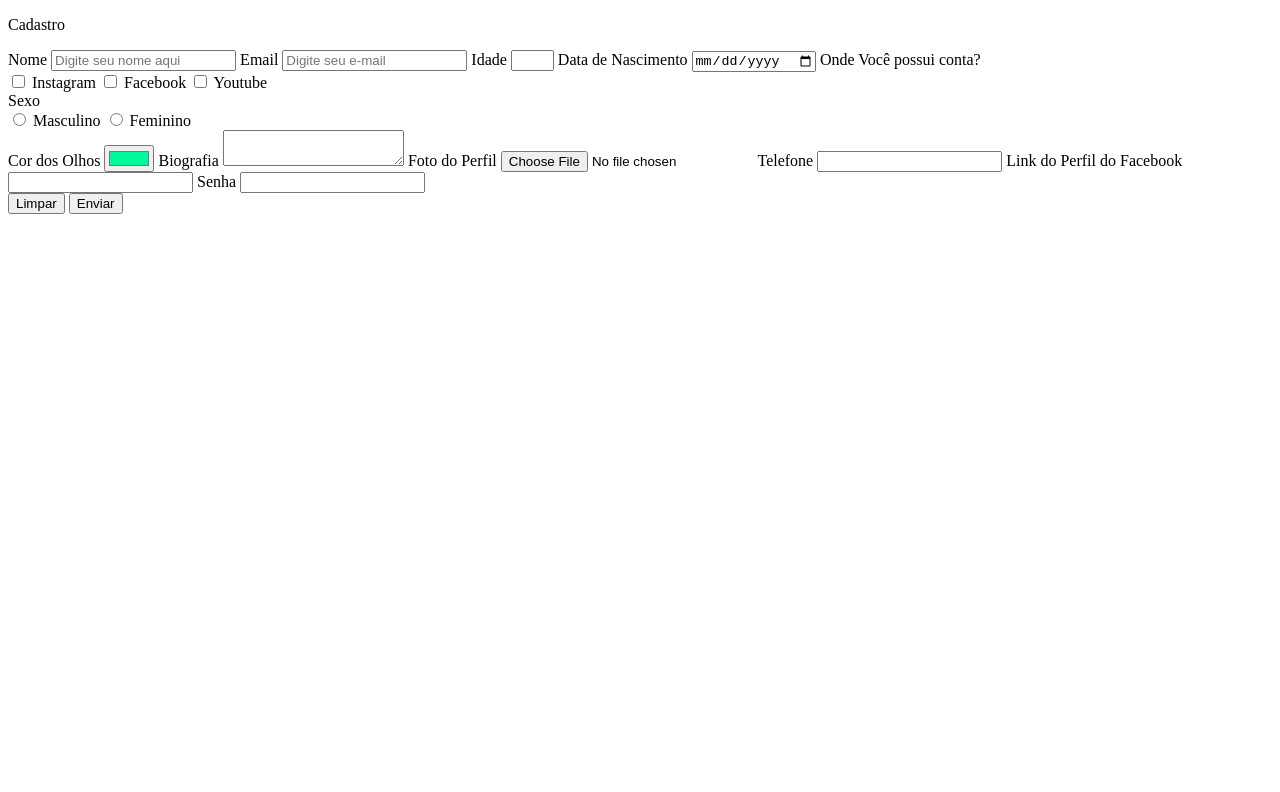
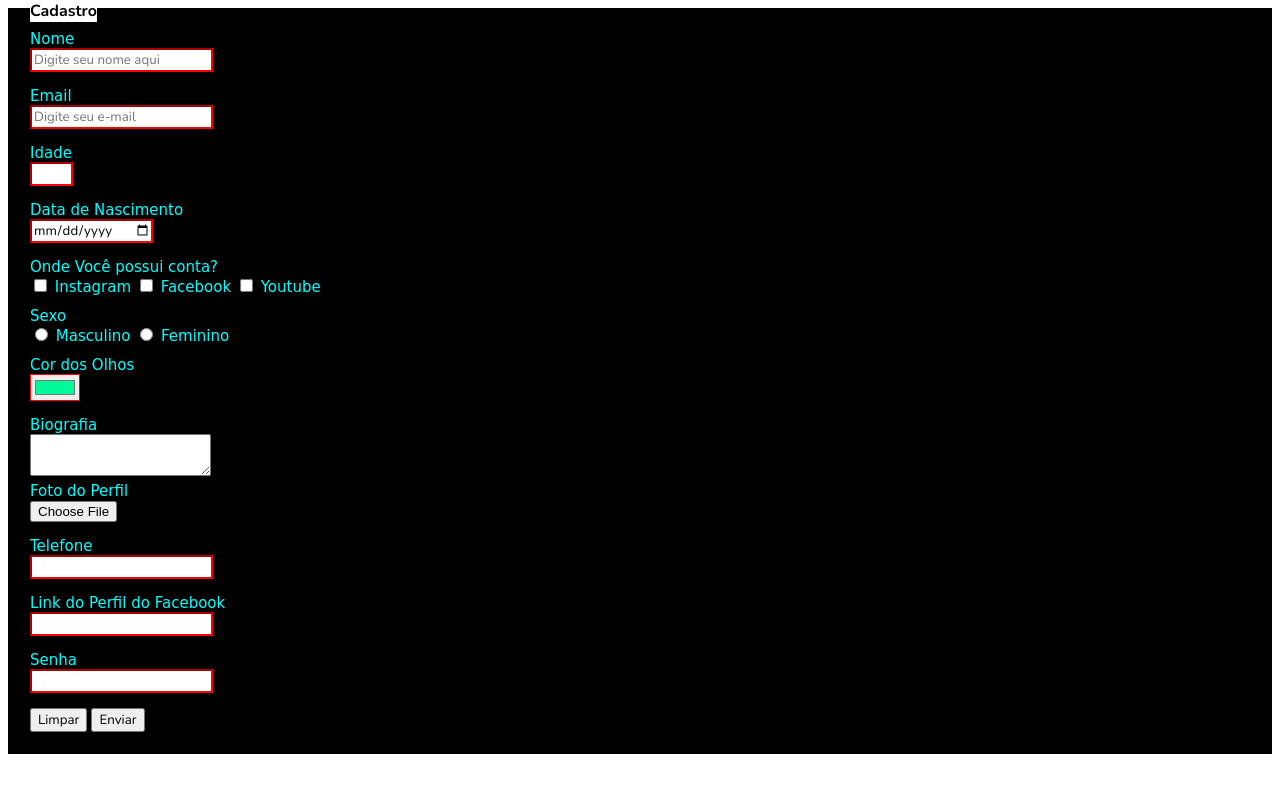
Before and after one commit to MarioPN/Collored-Formulary, a plain HTML site: page index.html in a window 1280 px wide. Drawn offline with nearby package versions, Linux system fonts and the light colour scheme.

Commit message:
fix the problem whith the link reference

```diff
--- a/index.html
+++ b/index.html
@@ -5,7 +5,7 @@
     <meta charset="UTF-8">
     <meta http-equiv="X-UA-Compatible" content="IE=edge">
     <meta name="viewport" content="width=device-width, initial-scale=1.0">
-    <link href="./stylesformulário.css" rel="stylesheet">
+    <link href="./style.css" rel="stylesheet">
     <link rel="preconnect" href="https://fonts.googleapis.com">
     <link rel="preconnect" href="https://fonts.gstatic.com" crossorigin>
     <link href="https://fonts.googleapis.com/css2?family=Nunito:ital,wght@0,200;0,300;0,400;0,600;0,700;0,800;0,900;1,200;1,300;1,400;1,600;1,700;1,800;1,900&display=swap" rel="stylesheet">
```
